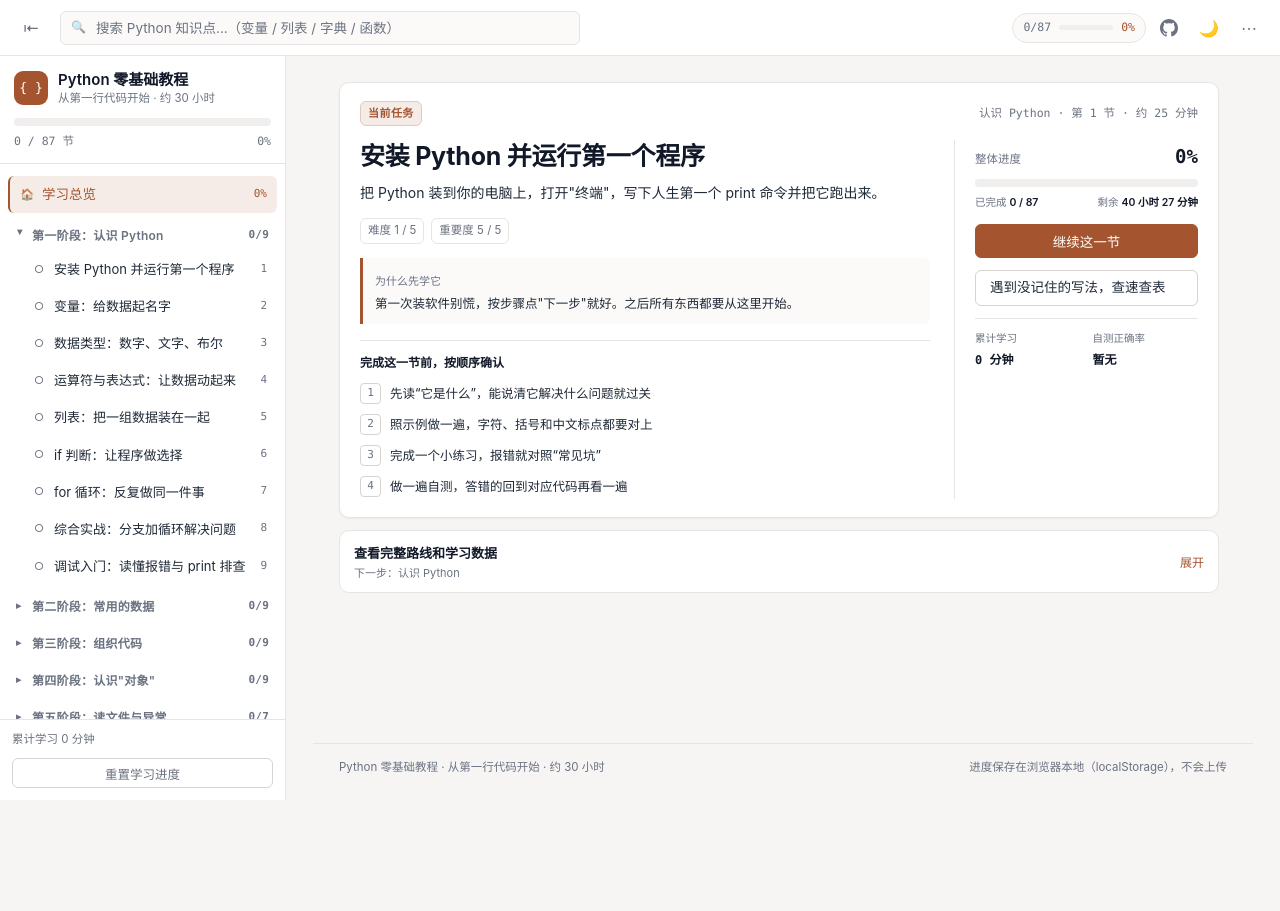
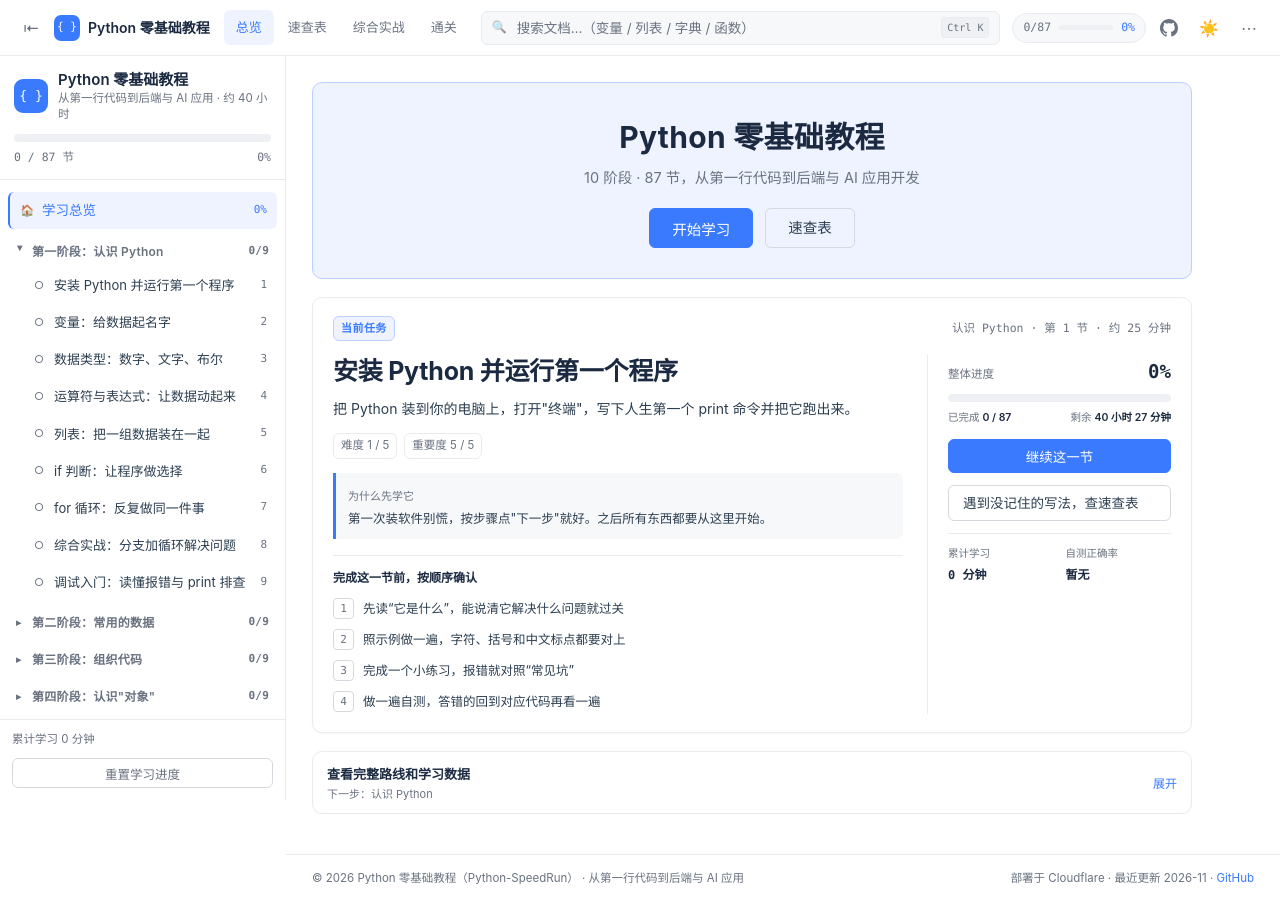
Before and after one commit to qwertyuio196875/python-speedrun, a Vue app: page / in a window 1280 px wide. Before the commit the page ends 800 px from the top, so only its background shows below. Built offline with nearby package versions, Linux system fonts and the light colour scheme.

Commit message:
feat(ui): 方案A JavaGuide 风格改版，三栏课程页与右侧 TOC、首页 hero、顶栏蓝白重构、三态主题

```diff
--- a/src/App.vue
+++ b/src/App.vue
@@ -2,7 +2,7 @@
   <div class="app">
     <AppHeader
       :collapsed="collapsed"
-      :dark="isDark"
+      :theme="themeMode"
       @toggle-drawer="drawerOpen = true"
       @toggle-sidebar="toggleSidebar"
       @set-theme="setTheme"
@@ -18,8 +18,11 @@
           <RouterView />
         </div>
         <footer class="site-foot">
-          <span>Python 零基础教程 · 从第一行代码开始 · 约 30 小时</span>
-          <span class="muted">进度保存在浏览器本地（localStorage），不会上传</span>
+          <span>© 2026 Python 零基础教程（Python-SpeedRun） · 从第一行代码到后端与 AI 应用</span>
+          <span class="muted">
+            部署于 Cloudflare · 最近更新 2026-11 ·
+            <a href="https://github.com/qwertyuio196875/python-speedrun" target="_blank" rel="noopener">GitHub</a>
+          </span>
         </footer>
       </main>
     </div>
@@ -47,12 +50,20 @@ const router = useRouter()
 
 const drawerOpen = ref(false)
 const collapsed = computed(() => store.sidebarCollapsed)
-const isDark = computed(() => store.theme === 'dark')
+const themeMode = computed(() => store.theme)
 
-/* ============ 主题 ============ */
+/* ============ 主题（浅色 / 深色 / 跟随系统） ============ */
+const media = window.matchMedia('(prefers-color-scheme: dark)')
+
+function resolveTheme(theme) {
+  if (theme === 'auto') return media.matches ? 'dark' : 'light'
+  return theme === 'dark' ? 'dark' : 'light'
+}
+
 function applyTheme(theme) {
-  document.documentElement.classList.toggle('dark', theme === 'dark')
-  document.documentElement.style.colorScheme = theme
+  const resolved = resolveTheme(theme)
+  document.documentElement.classList.toggle('dark', resolved === 'dark')
+  document.documentElement.style.colorScheme = resolved
 }
 
 function setTheme(theme) {
@@ -60,7 +71,10 @@ function setTheme(theme) {
   applyTheme(theme)
 }
 
-watch(isDark, (dark) => applyTheme(dark ? 'dark' : 'light'), { immediate: true })
+watch(themeMode, (theme) => applyTheme(theme), { immediate: true })
+media.addEventListener?.('change', () => {
+  if (themeMode.value === 'auto') applyTheme('auto')
+})
 
 function toggleSidebar() {
   store.setSidebarCollapsed(!store.sidebarCollapsed)
@@ -176,7 +190,7 @@ onBeforeUnmount(() => {
 .content {
   flex: 1;
   width: 100%;
-  max-width: 940px;
+  max-width: 1180px;
   margin: 0 auto;
   padding: 26px 26px 40px;
 }
@@ -190,7 +204,7 @@ onBeforeUnmount(() => {
   font-size: 11.5px;
   color: var(--muted);
   border-top: 1px solid var(--border);
-  max-width: 940px;
+  max-width: 1180px;
   margin: 0 auto;
   width: 100%;
 }
--- a/src/components/AppHeader.vue
+++ b/src/components/AppHeader.vue
@@ -5,13 +5,20 @@
       <button class="icon-btn only-desktop" :title="collapsed ? '展开导航' : '收起导航'" @click="emit('toggle-sidebar')">
         {{ collapsed ? '☰' : '⇤' }}
       </button>
-      <RouterLink v-if="collapsed" class="mini-brand" to="/">
+      <RouterLink class="mini-brand" to="/">
         <span class="logo">{ }</span>
         <span class="mini-name">Python 零基础教程</span>
       </RouterLink>
+
+      <nav class="nav-links only-desktop" aria-label="主导航">
+        <RouterLink to="/" class="nav-link" :class="{ on: isRoute('overview', '/') }">总览</RouterLink>
+        <RouterLink to="/cheatsheet" class="nav-link" :class="{ on: isRoute('cheatsheet') }">速查表</RouterLink>
+        <RouterLink to="/practice" class="nav-link" :class="{ on: isRoute('practice') }">综合实战</RouterLink>
+        <RouterLink to="/finish" class="nav-link" :class="{ on: isRoute('finish') }">通关</RouterLink>
+      </nav>
     </div>
 
-    <SearchBox class="search-slot" />
+    <SearchBox ref="searchRef" class="search-slot" />
 
     <div class="right">
       <RouterLink to="/" class="progress-chip only-desktop" :title="`已掌握 ${store.doneCount} / ${store.totalCount} 个知识点`">
@@ -36,17 +43,16 @@
         </svg>
       </a>
 
-      <button class="icon-btn" :title="isDark ? '切换到浅色模式' : '切换到深色模式'" @click="toggleTheme">
-        {{ isDark ? '☀️' : '🌙' }}
-      </button>
+      <button class="icon-btn" :title="themeTitle" @click="cycleTheme">{{ themeIcon }}</button>
 
       <div class="settings" ref="settingsRef">
         <button class="icon-btn" title="设置" @click="menuOpen = !menuOpen">⋯</button>
         <div v-if="menuOpen" class="menu card">
           <div class="menu-title">外观</div>
           <div class="theme-row">
-            <button :class="['theme-btn', { on: !isDark }]" @click="setTheme('light')">☀️ 浅色</button>
-            <button :class="['theme-btn', { on: isDark }]" @click="setTheme('dark')">🌙 深色</button>
+            <button :class="['theme-btn', { on: theme === 'auto' }]" @click="setTheme('auto')">🌓 跟随系统</button>
+            <button :class="['theme-btn', { on: theme === 'light' }]" @click="setTheme('light')">☀️ 浅色</button>
+            <button :class="['theme-btn', { on: theme === 'dark' }]" @click="setTheme('dark')">🌙 深色</button>
           </div>
           <div class="divider" />
           <div class="menu-stat">
@@ -68,23 +74,45 @@
 
 <script setup>
 import { computed, onBeforeUnmount, onMounted, ref } from 'vue'
+import { useRoute } from 'vue-router'
 import SearchBox from './SearchBox.vue'
 import { useProgressStore } from '../stores/progress.js'
 import { useResetProgress } from '../composables/useResetProgress.js'
 
 const props = defineProps({
   collapsed: { type: Boolean, default: false },
-  dark: { type: Boolean, default: false },
+  theme: { type: String, default: 'light' }, // 'auto' | 'light' | 'dark'
 })
 const emit = defineEmits(['toggle-drawer', 'toggle-sidebar', 'set-theme'])
 
+const route = useRoute()
 const store = useProgressStore()
 const resetProgress = useResetProgress()
 
 const menuOpen = ref(false)
 const settingsRef = ref(null)
+const searchRef = ref(null)
 
-const isDark = computed(() => props.dark)
+const theme = computed(() => props.theme)
+const themeIcon = computed(() => (props.theme === 'auto' ? '🌓' : props.theme === 'dark' ? '🌙' : '☀️'))
+const themeTitle = computed(() =>
+  props.theme === 'auto' ? '跟随系统（点击切换）' : props.theme === 'dark' ? '深色（点击切换）' : '浅色（点击切换）',
+)
+
+function isRoute(name, path) {
+  if (path) return route.path === path
+  return route.name === name
+}
+
+function cycleTheme() {
+  const order = ['auto', 'light', 'dark']
+  const next = order[(order.indexOf(props.theme) + 1) % order.length]
+  emit('set-theme', next)
+}
+
+function setTheme(value) {
+  emit('set-theme', value)
+}
 
 const studyText = computed(() => {
   const m = store.studyMinutes
@@ -99,25 +127,25 @@ const remainingText = computed(() => {
   return `${Math.floor(m / 60)} 小时 ${m % 60} 分钟`
 })
 
-function toggleTheme() {
-  emit('set-theme', isDark.value ? 'light' : 'dark')
-}
-
-function setTheme(theme) {
-  emit('set-theme', theme)
-}
-
-async function onReset() {
-  menuOpen.value = false
-  await resetProgress()
-}
-
 function onDocClick(event) {
   if (settingsRef.value && !settingsRef.value.contains(event.target)) menuOpen.value = false
 }
 
-onMounted(() => document.addEventListener('click', onDocClick))
-onBeforeUnmount(() => document.removeEventListener('click', onDocClick))
+function onSearchKey(event) {
+  if ((event.ctrlKey || event.metaKey) && event.key.toLowerCase() === 'k') {
+    event.preventDefault()
+    searchRef.value?.focus()
+  }
+}
+
+onMounted(() => {
+  document.addEventListener('click', onDocClick)
+  window.addEventListener('keydown', onSearchKey)
+})
+onBeforeUnmount(() => {
+  document.removeEventListener('click', onDocClick)
+  window.removeEventListener('keydown', onSearchKey)
+})
 </script>
 
 <style scoped>
@@ -164,6 +192,34 @@ onBeforeUnmount(() => document.removeEventListener('click', onDocClick))
   font-size: 14px;
   font-weight: 600;
   color: var(--text-strong);
+  white-space: nowrap;
+}
+
+.nav-links {
+  display: flex;
+  align-items: center;
+  gap: 2px;
+  margin-left: 8px;
+}
+
+.nav-link {
+  padding: 6px 12px;
+  border-radius: var(--radius-sm);
+  color: var(--muted);
+  font-size: 13px;
+  font-weight: 500;
+  white-space: nowrap;
+}
+
+.nav-link:hover {
+  color: var(--text-strong);
+  background: var(--surface-3);
+  text-decoration: none;
+}
+
+.nav-link.on {
+  color: var(--primary);
+  background: var(--primary-weak);
 }
 
 .search-slot {
@@ -313,6 +369,16 @@ onBeforeUnmount(() => document.removeEventListener('click', onDocClick))
   color: #fff;
 }
 
+@media (max-width: 1150px) {
+  .nav-links {
+    display: none;
+  }
+
+  .mini-name {
+    display: none;
+  }
+}
+
 .only-mobile {
   display: none;
 }
--- /dev/null
+++ b/src/components/LessonToc.vue
@@ -0,0 +1,125 @@
+<template>
+  <aside v-if="items.length" class="toc" aria-label="本文目录">
+    <div class="toc-title">本文目录</div>
+    <button
+      v-for="item in items"
+      :key="item.id"
+      type="button"
+      class="toc-item"
+      :class="{ active: item.id === active }"
+      @click="scrollTo(item.id)"
+    >
+      <span class="toc-idx">{{ item.index }}</span>
+      <span class="toc-label">{{ item.label }}</span>
+    </button>
+  </aside>
+</template>
+
+<script setup>
+import { onBeforeUnmount, onMounted, ref } from 'vue'
+
+const props = defineProps({
+  items: { type: Array, required: true }, // [{ id, label, index }]
+})
+const items = props.items
+
+const active = ref('')
+let ticking = false
+
+function update() {
+  if (ticking) return
+  ticking = true
+  requestAnimationFrame(() => {
+    ticking = false
+    const offset = 76 // 顶栏高度 + 呼吸空间
+    let current = ''
+    for (const { id } of items) {
+      const el = document.getElementById(id)
+      if (el && el.getBoundingClientRect().top <= offset) current = id
+    }
+    if (current) active.value = current
+  })
+}
+
+function scrollTo(id) {
+  const el = document.getElementById(id)
+  if (!el) return
+  active.value = id
+  el.scrollIntoView({ behavior: 'smooth', block: 'start' })
+}
+
+onMounted(() => {
+  update()
+  window.addEventListener('scroll', update, { passive: true })
+})
+
+onBeforeUnmount(() => window.removeEventListener('scroll', update))
+</script>
+
+<style scoped>
+.toc {
+  display: none;
+  width: 204px;
+  flex-shrink: 0;
+  position: sticky;
+  top: calc(var(--header-h) + 24px);
+  align-self: flex-start;
+  max-height: calc(100vh - var(--header-h) - 48px);
+  overflow-y: auto;
+  padding: 4px 0 24px 18px;
+  border-left: 1px solid var(--border);
+}
+
+@media (min-width: 1200px) {
+  .toc {
+    display: block;
+  }
+}
+
+.toc-title {
+  font-size: 11px;
+  font-weight: 600;
+  letter-spacing: 0.05em;
+  color: var(--muted);
+  margin: 4px 0 10px;
+}
+
+.toc-item {
+  display: flex;
+  align-items: baseline;
+  gap: 8px;
+  width: 100%;
+  padding: 4px 8px 4px 0;
+  border: 0;
+  border-left: 2px solid transparent;
+  background: transparent;
+  text-align: left;
+  color: var(--muted);
+  font-size: 12.5px;
+  line-height: 1.7;
+  cursor: pointer;
+  transition: color 0.15s ease;
+  border-radius: 0;
+}
+
+.toc-item:hover {
+  color: var(--primary);
+}
+
+.toc-idx {
+  font-family: var(--font-mono);
+  font-size: 10px;
+  color: var(--border-strong);
+  min-width: 16px;
+}
+
+.toc-item.active {
+  color: var(--primary);
+  font-weight: 600;
+  border-left-color: var(--primary);
+}
+
+.toc-item.active .toc-idx {
+  color: var(--primary);
+}
+</style>
--- a/src/components/SearchBox.vue
+++ b/src/components/SearchBox.vue
@@ -6,13 +6,14 @@
         ref="inputRef"
         v-model="keyword"
         type="text"
-        placeholder="搜索 Python 知识点…（变量 / 列表 / 字典 / 函数）"
+        placeholder="搜索文档…（变量 / 列表 / 字典 / 函数）"
         @focus="focused = true"
         @keydown.down.prevent="move(1)"
         @keydown.up.prevent="move(-1)"
         @keydown.enter.prevent="goActive"
         @keydown.esc="clear"
       />
+      <kbd v-if="!keyword && !focused" class="kbd">Ctrl K</kbd>
       <button v-if="keyword" class="clear" @click="clear">✕</button>
     </div>
 
@@ -84,6 +85,10 @@ function onDocClick(event) {
 
 onMounted(() => document.addEventListener('click', onDocClick))
 onBeforeUnmount(() => document.removeEventListener('click', onDocClick))
+
+defineExpose({
+  focus: () => inputRef.value?.focus(),
+})
 </script>
 
 <style scoped>
@@ -129,6 +134,18 @@ input {
 
 input::placeholder {
   color: var(--muted);
+}
+
+.kbd {
+  flex-shrink: 0;
+  font-family: var(--font-mono);
+  font-size: 10px;
+  color: var(--muted);
+  background: var(--surface-3);
+  border: 1px solid var(--border);
+  border-radius: 4px;
+  padding: 1px 5px;
+  pointer-events: none;
 }
 
 .clear {
--- a/src/components/SideNav.vue
+++ b/src/components/SideNav.vue
@@ -5,7 +5,7 @@
         <span class="logo">{ }</span>
         <div>
           <div class="name">Python 零基础教程</div>
-          <div class="sub">从第一行代码开始 · 约 30 小时</div>
+          <div class="sub">从第一行代码到后端与 AI 应用 · 约 40 小时</div>
         </div>
       </div>
       <div class="brand-progress">
--- a/src/styles/app.css
+++ b/src/styles/app.css
@@ -1,28 +1,28 @@
-/* ============ 设计 Token（浅色 / 深色） ============ */
+/* ============ 设计 Token（浅色 / 深色，对齐 JavaGuide 白底 + 品牌蓝） ============ */
 :root {
-  --bg: #f6f5f4;
+  --bg: #ffffff;
   --surface: #ffffff;
-  --surface-2: #fbfaf9;
-  --surface-3: #f1efee;
-  --text: #1f2937;
-  --text-strong: #111827;
-  --muted: #6b7280;
-  --border: #e7e5e4;
-  --border-strong: #d6d3d1;
-  --primary: #a4552f;
-  --primary-hover: #8f4626;
-  --primary-weak: #f6ece7;
-  --primary-border: #e3c9ba;
+  --surface-2: #f7f8fa;
+  --surface-3: #eef0f3;
+  --text: #2c3e50;
+  --text-strong: #1b2a41;
+  --muted: #6a7280;
+  --border: #e9ebee;
+  --border-strong: #d5d8dd;
+  --primary: #3a7afe;
+  --primary-hover: #2b62e0;
+  --primary-weak: #eef3ff;
+  --primary-border: #bcd0ff;
   --success: #3f7d5c;
   --success-weak: #eef5f0;
   --warning: #b4632a;
   --warning-weak: #fdf1e7;
   --danger: #b3453a;
-  --code-bg: #ffffff;
-  --code-fg: #1f2937;
-  --code-border: #e7e5e4;
-  --shadow-sm: 0 1px 2px rgba(16, 24, 40, 0.05);
-  --shadow-md: 0 6px 18px rgba(16, 24, 40, 0.08);
+  --code-bg: #f6f8fa;
+  --code-fg: #24292f;
+  --code-border: #e9ebee;
+  --shadow-sm: 0 1px 2px rgba(16, 24, 40, 0.04);
+  --shadow-md: 0 6px 18px rgba(16, 24, 40, 0.07);
   --radius: 10px;
   --radius-sm: 6px;
   --header-h: 56px;
@@ -34,27 +34,27 @@
 }
 
 html.dark {
-  --bg: #141414;
-  --surface: #1b1b1b;
-  --surface-2: #171717;
-  --surface-3: #232323;
-  --text: #e7e5e4;
-  --text-strong: #f5f5f4;
-  --muted: #a8a29e;
-  --border: #2f2f2f;
-  --border-strong: #4b4b4b;
-  --primary: #c9774b;
-  --primary-hover: #d8895c;
-  --primary-weak: #2a1c16;
-  --primary-border: #583b2c;
+  --bg: #1b1b1f;
+  --surface: #202024;
+  --surface-2: #1e1e23;
+  --surface-3: #26262c;
+  --text: #d6d6de;
+  --text-strong: #f1f1f5;
+  --muted: #8f8f9a;
+  --border: #2e2e34;
+  --border-strong: #43434c;
+  --primary: #6a95ff;
+  --primary-hover: #85a8ff;
+  --primary-weak: #1e2740;
+  --primary-border: #31436b;
   --success: #7bc99a;
   --success-weak: #17251d;
   --warning: #f4b76a;
   --warning-weak: #2a2118;
   --danger: #f2796b;
-  --code-bg: #ffffff;
-  --code-fg: #1f2937;
-  --code-border: #d6d3d1;
+  --code-bg: #1f1f24;
+  --code-fg: #e4e4ea;
+  --code-border: #2e2e34;
   --shadow-sm: 0 1px 2px rgba(0, 0, 0, 0.4);
   --shadow-md: 0 8px 22px rgba(0, 0, 0, 0.45);
 }
--- a/src/views/LessonView.vue
+++ b/src/views/LessonView.vue
@@ -1,7 +1,8 @@
 <template>
-  <article v-if="lesson" class="lesson">
-    <!-- 标题与元信息 -->
-    <header class="head">
+  <div v-if="lesson" class="lesson-layout">
+    <article class="lesson">
+      <!-- 标题与元信息 -->
+      <header class="head">
       <div class="crumbs">
         <RouterLink to="/">学习总览</RouterLink>
         <span class="sep">/</span>
@@ -32,19 +33,19 @@
     </header>
 
     <!-- 1. 它是什么 -->
-    <section class="section">
+    <section class="section" id="sec-what">
       <h2 class="h2"><span class="idx">{{ sec.what }}</span> 它是什么</h2>
       <p class="p"><RichText :text="lesson.what" /></p>
     </section>
 
     <!-- 2. 打个比方 -->
-    <section class="section">
+    <section class="section" id="sec-analogy">
       <h2 class="h2"><span class="idx">{{ sec.analogy }}</span> 打个比方</h2>
       <p class="p analogy"><RichText :text="lesson.analogy" /></p>
     </section>
 
     <!-- 3. 术语卡 -->
-    <section class="section">
+    <section class="section" id="sec-terms">
       <h2 class="h2"><span class="idx">{{ sec.terms }}</span> 术语卡</h2>
       <div class="terms">
         <div v-for="(t, i) in lesson.terms" :key="i" class="term card">
@@ -58,7 +59,7 @@
     </section>
 
     <!-- 4. 跟着做（可选） -->
-    <section v-if="sec.steps" class="section">
+    <section v-if="sec.steps" class="section" id="sec-steps">
       <h2 class="h2"><span class="idx">{{ sec.steps }}</span> 跟着做</h2>
       <ol class="steps">
         <li v-for="(s, i) in lesson.steps" :key="i"><RichText :text="s" /></li>
@@ -66,7 +67,7 @@
     </section>
 
     <!-- 5. 代码示例 -->
-    <section class="section">
+    <section class="section" id="sec-examples">
       <h2 class="h2"><span class="idx">{{ sec.examples }}</span> 代码示例</h2>
       <div class="examples">
         <div v-for="(ex, i) in lesson.examples" :key="`${lesson.id}-ex-${i}`" class="example">
@@ -84,7 +85,7 @@
     </section>
 
     <!-- 6. 常见坑 -->
-    <section class="section">
+    <section class="section" id="sec-pitfalls">
       <h2 class="h2"><span class="idx">{{ sec.pitfalls }}</span> 常见坑</h2>
       <div class="pitfalls">
         <div v-for="(p, i) in lesson.pitfalls" :key="i" class="pitfall card">
@@ -105,7 +106,7 @@
     </section>
 
     <!-- 7. 小练习 -->
-    <section class="section">
+    <section class="section" id="sec-practice">
       <h2 class="h2"><span class="idx">{{ sec.practice }}</span> 小练习</h2>
       <div class="practices">
         <div v-for="(ex, i) in lesson.practice" :key="`${lesson.id}-pr-${i}`" class="practice card">
@@ -137,10 +138,10 @@
     </section>
 
     <!-- 8. 自测 -->
-    <QuizSection :lesson="lesson" :index="sec.quiz" />
+    <div id="sec-quiz"><QuizSection :lesson="lesson" :index="sec.quiz" /></div>
 
     <!-- 9. 掌握情况 -->
-    <section class="section">
+    <section class="section" id="sec-mastery">
       <h2 class="h2"><span class="idx">{{ sec.mastery }}</span> 掌握情况</h2>
       <div class="mastery card">
         <div class="mastery-left">
@@ -163,8 +164,11 @@
       </div>
     </section>
 
+    <!-- 底部《上一节 / 下一节 / 标记》 -->
     <LessonFooterNav :lesson="lesson" />
-  </article>
+    </article>
+    <LessonToc :items="tocItems" />
+  </div>
 
   <div v-else class="not-found card">
     <h2 class="h2">没有找到这个知识点</h2>
@@ -182,6 +186,7 @@ import { useProgressStore } from '../stores/progress.js'
 import CodeBlock from '../components/CodeBlock.vue'
 import QuizSection from '../components/QuizSection.vue'
 import LessonFooterNav from '../components/LessonFooterNav.vue'
+import LessonToc from '../components/LessonToc.vue'
 import StarRating from '../components/StarRating.vue'
 import RichText from '../components/RichText.vue'
 import { highlight } from '../utils/highlight.js'
@@ -212,6 +217,25 @@ const sec = computed(() => {
   return { what, analogy, terms, steps, examples, pitfalls, practice, quiz: quizNo, mastery }
 })
 
+const tocItems = computed(() => {
+  const s = sec.value
+  if (!s.what) return []
+  const list = [
+    { id: 'sec-what', label: '它是什么', index: String(s.what).padStart(2, '0') },
+    { id: 'sec-analogy', label: '打个比方', index: String(s.analogy).padStart(2, '0') },
+    { id: 'sec-terms', label: '术语卡', index: String(s.terms).padStart(2, '0') },
+  ]
+  if (s.steps) list.push({ id: 'sec-steps', label: '跟着做', index: String(s.steps).padStart(2, '0') })
+  list.push(
+    { id: 'sec-examples', label: '代码示例', index: String(s.examples).padStart(2, '0') },
+    { id: 'sec-pitfalls', label: '常见坑', index: String(s.pitfalls).padStart(2, '0') },
+    { id: 'sec-practice', label: '小练习', index: String(s.practice).padStart(2, '0') },
+    { id: 'sec-quiz', label: '自测', index: String(s.quiz).padStart(2, '0') },
+    { id: 'sec-mastery', label: '掌握情况', index: String(s.mastery).padStart(2, '0') },
+  )
+  return list
+})
+
 function toggleAnswer(i) {
   revealed[i] = !revealed[i]
 }
@@ -234,8 +258,18 @@ watch(
 </script>
 
 <style scoped>
+.lesson-layout {
+  display: flex;
+  align-items: flex-start;
+  gap: 28px;
+  max-width: 1120px;
+  margin: 0 auto;
+}
+
 .lesson {
   max-width: 860px;
+  flex: 1;
+  min-width: 0;
 }
 
 .head {
--- a/src/views/OverviewView.vue
+++ b/src/views/OverviewView.vue
@@ -1,5 +1,17 @@
 <template>
   <div class="overview">
+    <!-- JavaGuide 式 hero：大标题 + 一句话 + 双按钮 -->
+    <section class="hero" aria-labelledby="hero-title">
+      <h1 id="hero-title" class="hero-title">Python 零基础教程</h1>
+      <p class="hero-sub">10 阶段 · 87 节，从第一行代码到后端与 AI 应用开发</p>
+      <div class="hero-actions">
+        <button class="btn primary hero-btn" @click="goLesson(currentLesson)">
+          {{ store.doneCount === 0 ? '开始学习' : '继续学习' }}
+        </button>
+        <RouterLink class="btn hero-btn outline" to="/cheatsheet">速查表</RouterLink>
+      </div>
+    </section>
+
     <!-- 全部主线完成时，优先给出明确的下一步 -->
     <section v-if="allLessonsDone" class="complete-banner card">
       <div class="complete-copy">
@@ -198,8 +210,56 @@ function goPhase(phase) {
 .overview {
   display: flex;
   flex-direction: column;
+  gap: 18px;
+  max-width: 880px;
+}
+
+.hero {
+  background: var(--primary-weak);
+  border: 1px solid var(--primary-border);
+  border-radius: var(--radius);
+  padding: 34px 24px 30px;
+  text-align: center;
+}
+
+.hero-title {
+  font-size: 30px;
+  font-weight: 700;
+  color: var(--text-strong);
+  letter-spacing: 0.01em;
+}
+
+.hero-sub {
+  margin: 8px auto 0;
+  max-width: 520px;
+  color: var(--muted);
+  font-size: 14.5px;
+}
+
+.hero-actions {
+  display: flex;
   gap: 12px;
-  max-width: 880px;
+  justify-content: center;
+  margin-top: 18px;
+  flex-wrap: wrap;
+}
+
+.hero-btn {
+  height: 40px;
+  padding: 0 22px;
+  font-size: 14.5px;
+  border-radius: var(--radius-sm);
+}
+
+.btn.outline {
+  background: transparent;
+  border: 1px solid var(--border-strong);
+  color: var(--text);
+}
+
+.btn.outline:hover:not(:disabled) {
+  border-color: var(--primary);
+  color: var(--primary);
 }
 
 /* 聚焦卡：当前任务优先，减少装饰和信息噪声 */
```
